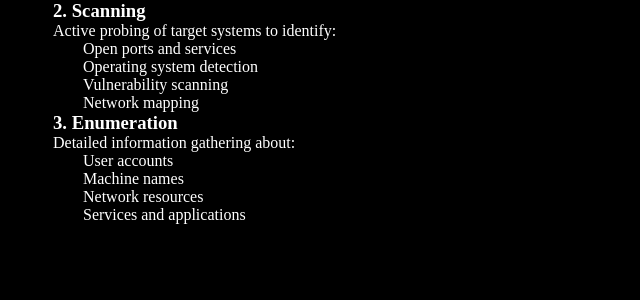
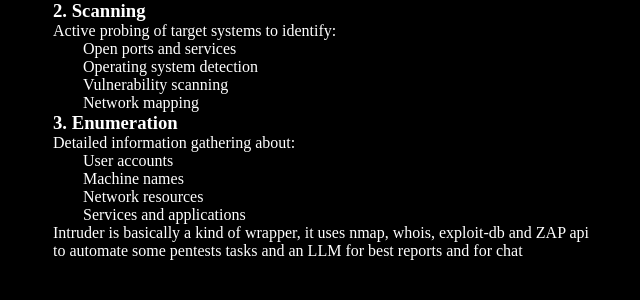
Before and after one commit to OlaIfemi667/IntruderV3, a Flask app: page /home/docs in a window 1280 px wide; the page is wider, and only the part inside the window is pictured. Shown: the part 286-586 px from the top of that part, without its empty margins (107-747 px from the left). Run offline with Flask 3, Linux system fonts and the light colour scheme; parts of the project's set-up code (start-up, migrations or seed data) failed here and were passed over.

Commit message:
fix: little bit of html

```diff
--- a/app/templates/documentation.html
+++ b/app/templates/documentation.html
@@ -62,6 +62,15 @@
             </ul>
         </section>
     </div>
+    <div id="howWork">
+        <section id="utils">
+            <p>Intruder is basically a kind of wrapper, it uses nmap, whois, exploit-db and ZAP api  </p>
+            <p>to automate some pentests tasks and an LLM for best reports and for chat</p>
+            <div></div>
+            <div></div>
+            <div></div>
+        </section>
+    </div>
 
     <div ></div>
 </body>
```
